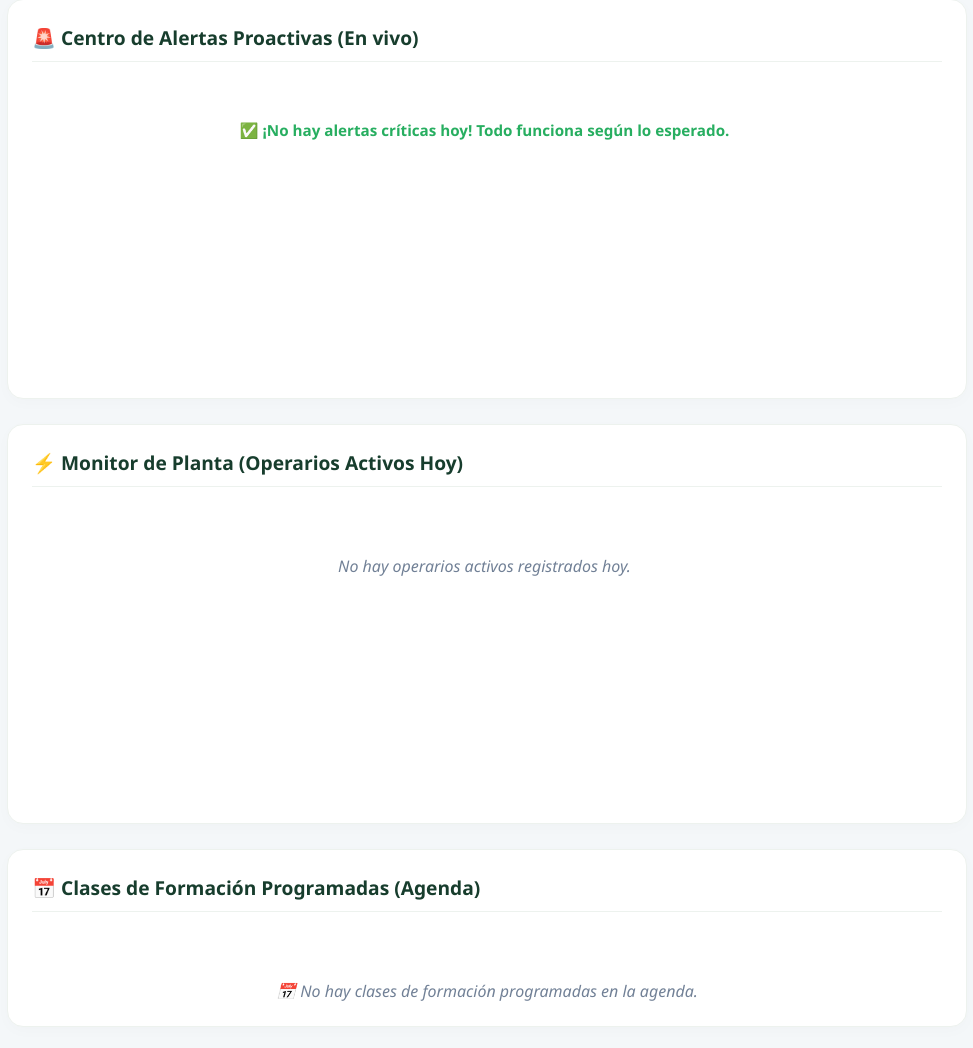
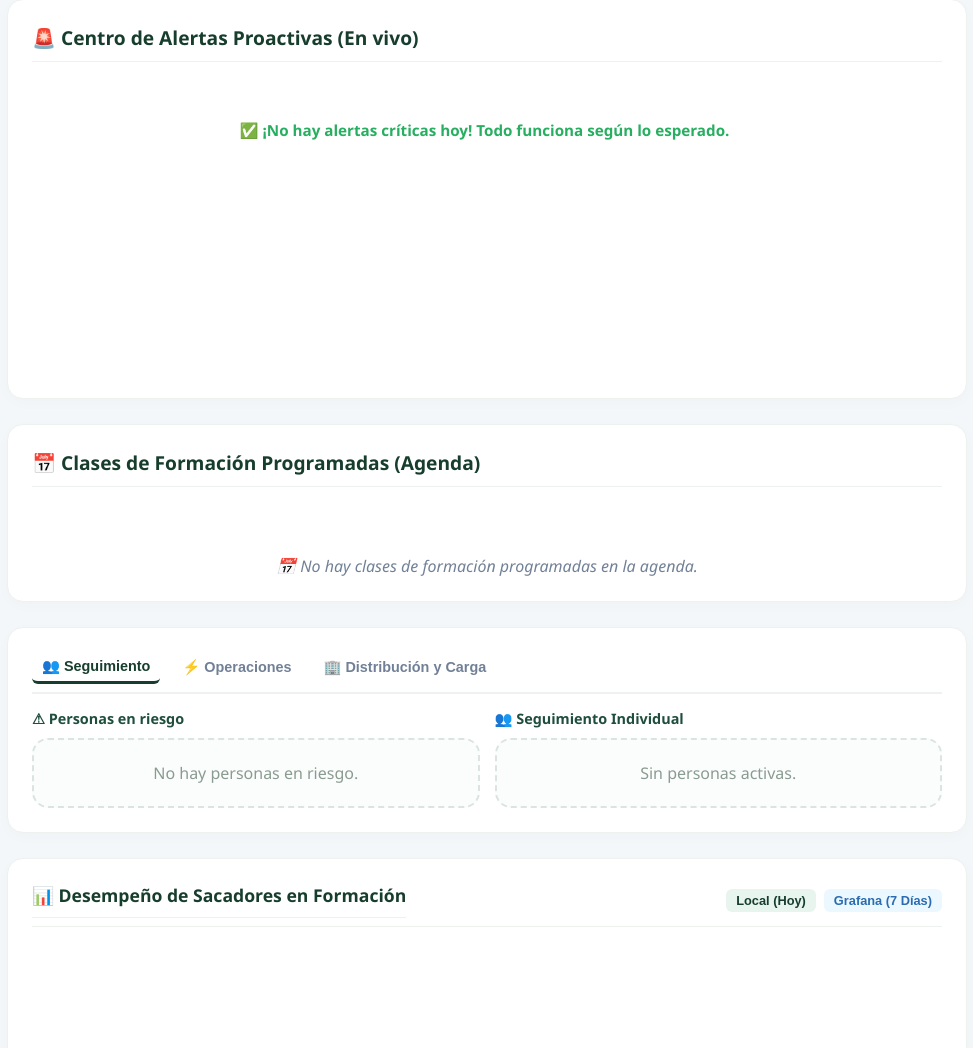
Before and after one commit to kikoalbesverdnatura-cell/sgf-erp-v3, a FastAPI app: template app/templates/dashboard.html in a window 1280 px wide. Shown: the part 1508-2556 px from the top of the page, without its empty margins (278-1251 px from the left). Run offline with FastAPI, Linux system fonts and the light colour scheme; the template is opened without the code that fills it, so the values that code supplies are empty; parts of the project's set-up code (start-up, migrations or seed data) failed here and were passed over.

Commit message:
feat: eliminar tarjeta Monitor de Planta del dashboard

```diff
--- a/app/templates/dashboard.html
+++ b/app/templates/dashboard.html
@@ -171,15 +171,6 @@
                 </div>
             </div>
 
-            <!-- 3. Monitor de Planta (Operarios Activos) -->
-            <div class="panel-pro">
-                <h2>⚡ Monitor de Planta (Operarios Activos Hoy)</h2>
-                <div class="monitor-list" id="monitor-container">
-                    <div style="text-align: center; color: #718096; padding-top: 50px;">
-                        Cargando operarios activos...
-                    </div>
-                </div>
-            </div>
 
             <!-- 4. Agenda y Clases Programadas -->
             <div class="panel-pro" style="min-height: auto;">
@@ -517,6 +508,6 @@
 
 </div>
 
-<script src="/static/js/dashboard.js?v=37"></script>
+<script src="/static/js/dashboard.js?v=38"></script>
 
 {% endblock %}
```
